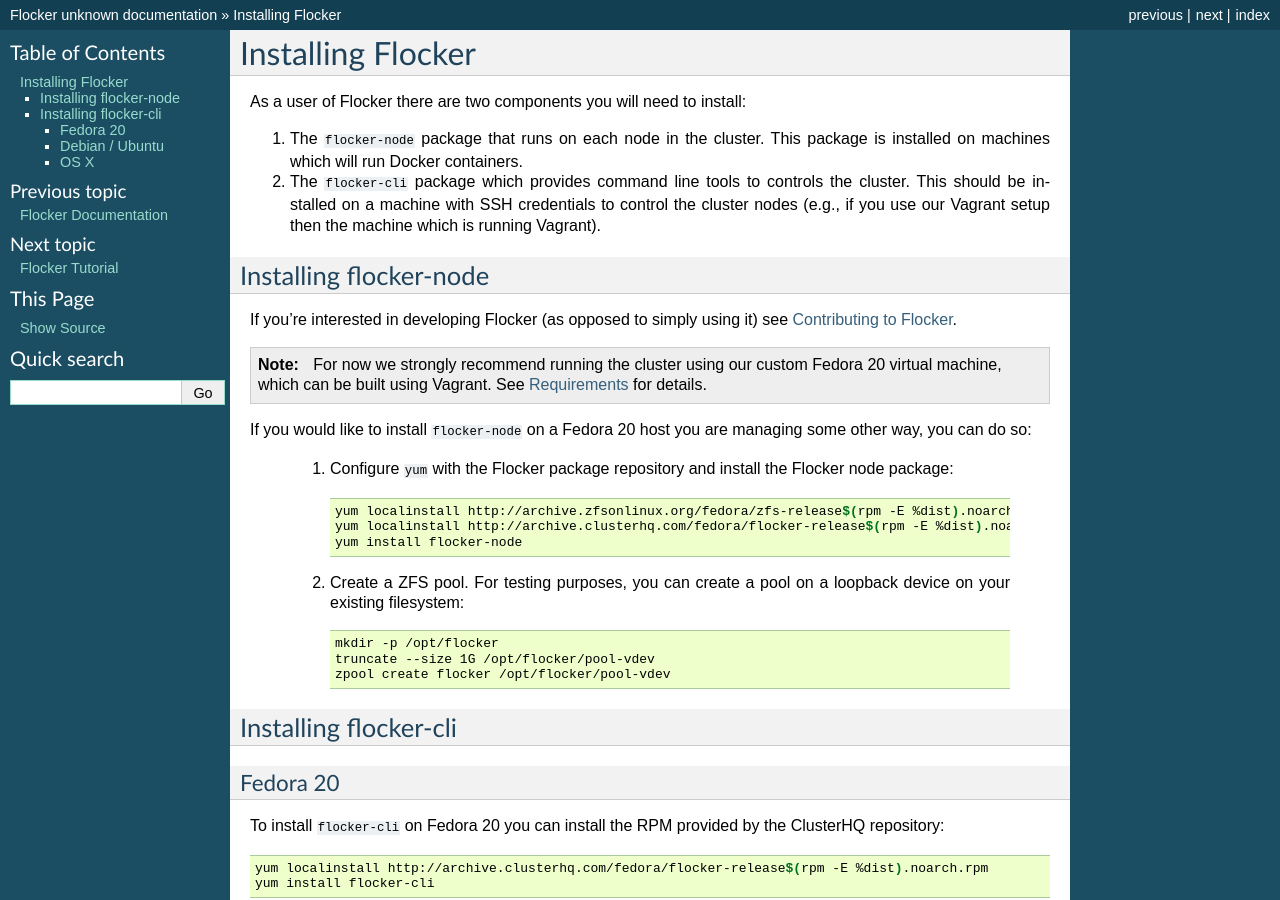
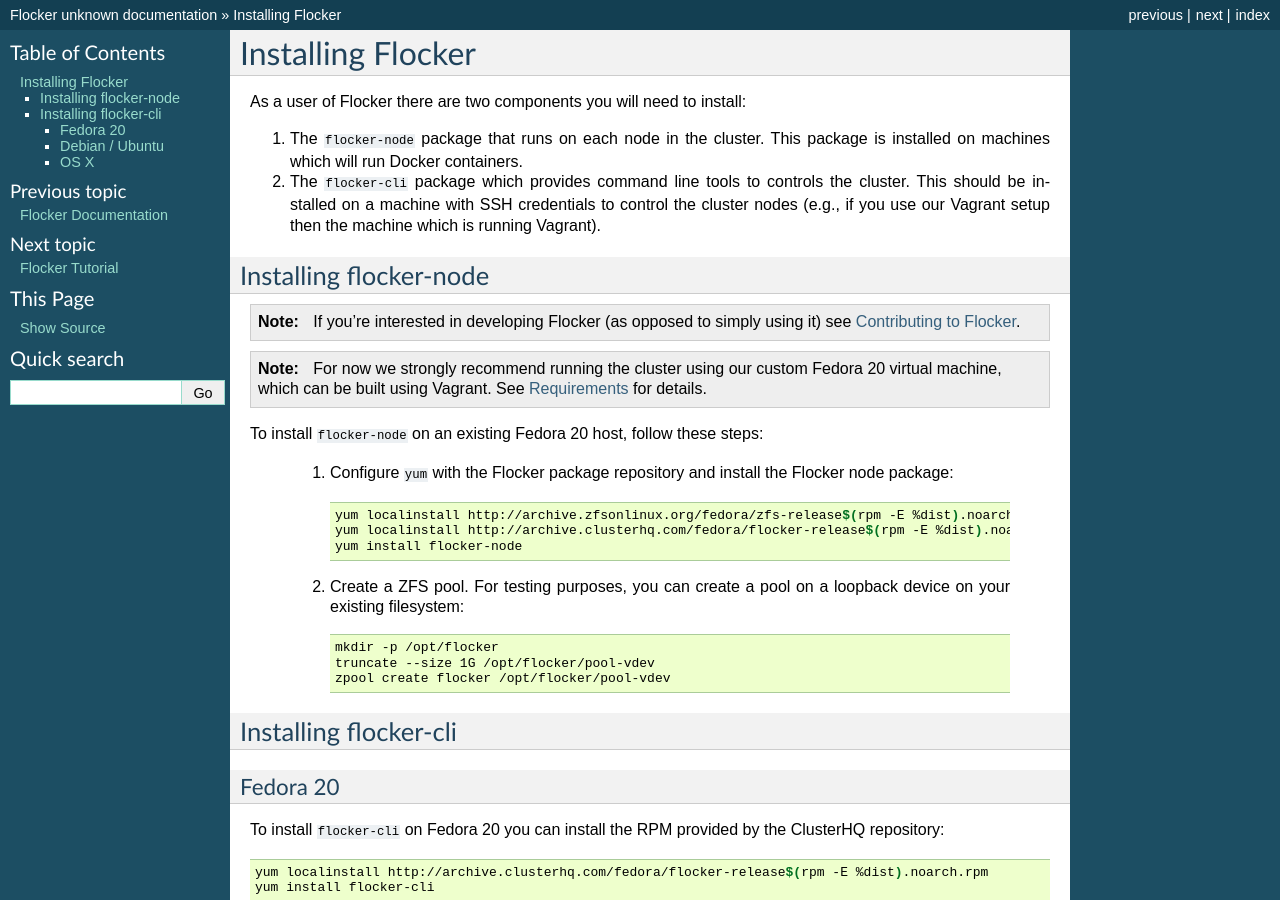
Before and after one commit to ClusterHQ/flocker, a Sphinx documentation site: the page built from docs/installation.rst, in a window 1280 px wide and 900 px high. Built offline with Sphinx 7.4.7, drawn with Linux system fonts in a browser that asks for light colours.

Commit message:
Maybe better wording

```diff
--- a/docs/installation.rst
+++ b/docs/installation.rst
@@ -12,12 +12,12 @@
 
 Installing flocker-node
 =======================
-If you're interested in developing Flocker (as opposed to simply using it) see :doc:`contributing`.
+.. note:: If you're interested in developing Flocker (as opposed to simply using it) see :doc:`contributing`.
 
 .. note:: For now we strongly recommend running the cluster using our custom Fedora 20 virtual machine, which can be built using Vagrant.
           See :doc:`tutorial/vagrant-setup` for details.
 
-If you would like to install ``flocker-node`` on a Fedora 20 host you are managing some other way, you can do so:
+To install ``flocker-node`` on an existing Fedora 20 host, follow these steps:
 
   1. Configure ``yum`` with the Flocker package repository and install the Flocker node package:
 
```
